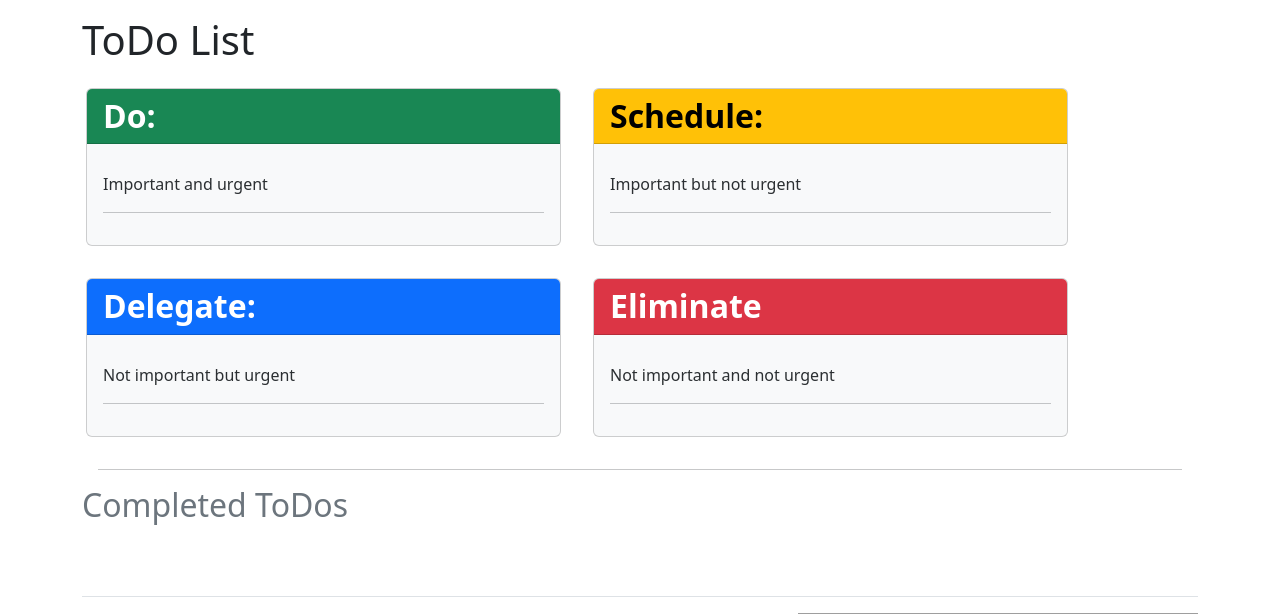
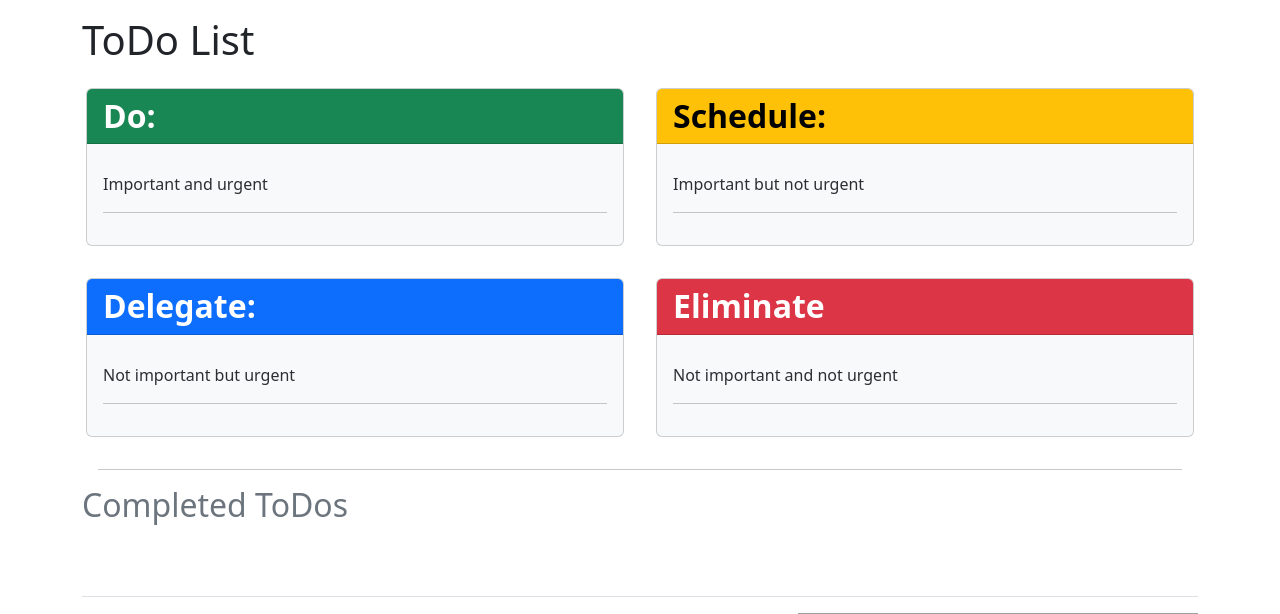
Before and after one commit to jaerrib/todo-list, a Django app: page /todos/ in a window 1280 px wide. Shown: the part 73-687 px from the top of the page. Run offline with Django 5.2, Linux system fonts and the light colour scheme; the visitor is signed in with stand-in values (Sample User, id 1); data that the repository does not hold is empty; parts of the project's set-up code (start-up, migrations or seed data) failed here and were passed over; grey boxes are pictures that could not be loaded.

Commit message:
Improve column width on list page

```diff
--- a/templates/todo_list.html
+++ b/templates/todo_list.html
@@ -6,8 +6,8 @@
 
 <h1>ToDo List</h1>
 
-<div class="row">
-    <div class="card col-11 p-0 col-md-5 m-3 bg-body-tertiary">
+<div class="row row-cols-2">
+    <div class="card col-sm-12 col-md p-0 m-3 bg-body-tertiary">
         <h2 class="card-header mb-3 fw-bold text-bg-success">
             Do:</h2>
         <div class="card-body">
@@ -75,7 +75,7 @@
         </div>
     </div>
 
-    <div class="card col-11 p-0 col-md-5 m-3 bg-body-tertiary">
+    <div class="card col-sm-12 col-md p-0 m-3 bg-body-tertiary">
         <h2 class="card-header mb-3 fw-bold text-bg-warning">
             Schedule:</h2>
         <div class="card-body">
@@ -143,8 +143,8 @@
     </div>
 </div>
 
-<div class="row">
-    <div class="card col-11 p-0 col-md-5 m-3 bg-body-tertiary">
+<div class="row row-cols-2">
+    <div class="card col-sm-12 col-md p-0 m-3 bg-body-tertiary">
         <h2 class="card-header mb-3 fw-bold text-bg-primary">
             Delegate:</h2>
         <div class="card-body">
@@ -211,7 +211,7 @@
         </div>
     </div>
 
-    <div class="card col-11 p-0 col-md-5 m-3 bg-body-tertiary">
+    <div class="card col-sm-12 col-md p-0 m-3 bg-body-tertiary">
         <h2 class="card-header mb-3 fw-bold text-bg-danger">
             Eliminate</h2>
         <div class="card-body">
```
